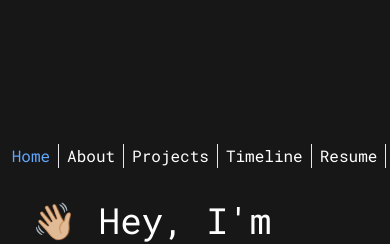
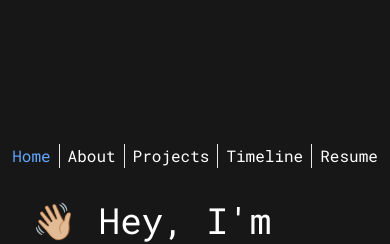
Before and after one commit to ahmedkhaleel2004/portfolio, a Next.js app: page / in a window 390 px wide. Shown: the top 244 px of the page. Built offline with nearby package versions, Linux system fonts and the light colour scheme.

Commit message:
remove last border-r

```diff
--- a/app/components/ClientNavButton.tsx
+++ b/app/components/ClientNavButton.tsx
@@ -3,16 +3,17 @@
 import Link from "next/link";
 import { usePathname } from "next/navigation";
 
-const ClientNavButton: React.FC<{ text: string; path: string }> = ({
-  text,
-  path,
-}) => {
+const ClientNavButton: React.FC<{
+  text: string;
+  path: string;
+  index: number;
+}> = ({ text, path, index }) => {
   const pathname = usePathname();
 
   return (
     <Link
       href={path}
-      className={`border-r bg-body-grey px-2 text-right font-body transition-all duration-200 ease-in-out sm:border-none sm:px-0 ${
+      className={`${index !== 4 ? "border-r" : ""} bg-body-grey px-2 text-right font-body transition-all duration-200 ease-in-out sm:border-none sm:px-0 ${
         pathname === path ? "text-nice-blue" : "text-white hover:text-nice-blue"
       }`}
     >
--- a/app/components/Navbar.tsx
+++ b/app/components/Navbar.tsx
@@ -13,7 +13,12 @@ const Navbar = () => {
   return (
     <div className="flex justify-center sm:mt-32 sm:flex-col sm:justify-normal sm:space-y-4">
       {buttons.map((button, index) => (
-        <ClientNavButton key={index} text={button.name} path={button.path} />
+        <ClientNavButton
+          key={index}
+          text={button.name}
+          path={button.path}
+          index={index}
+        />
       ))}
     </div>
   );
```
